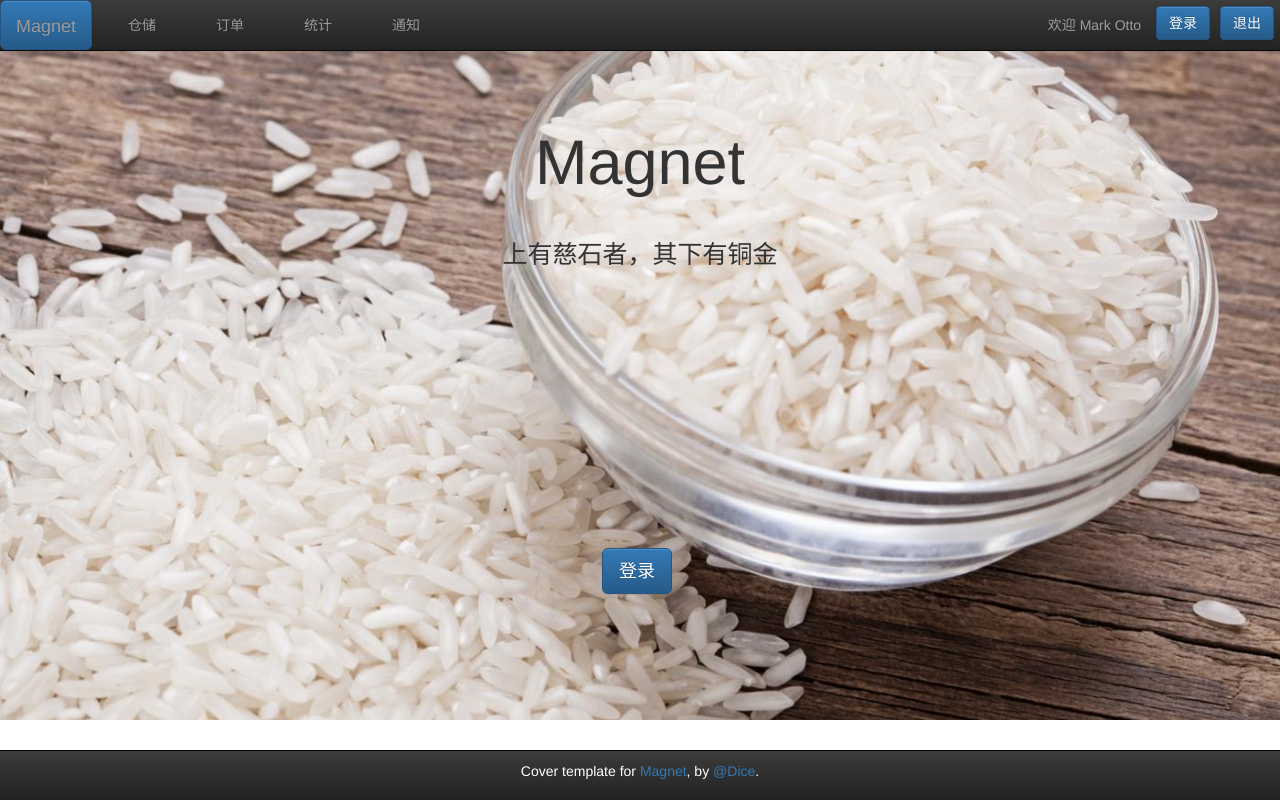
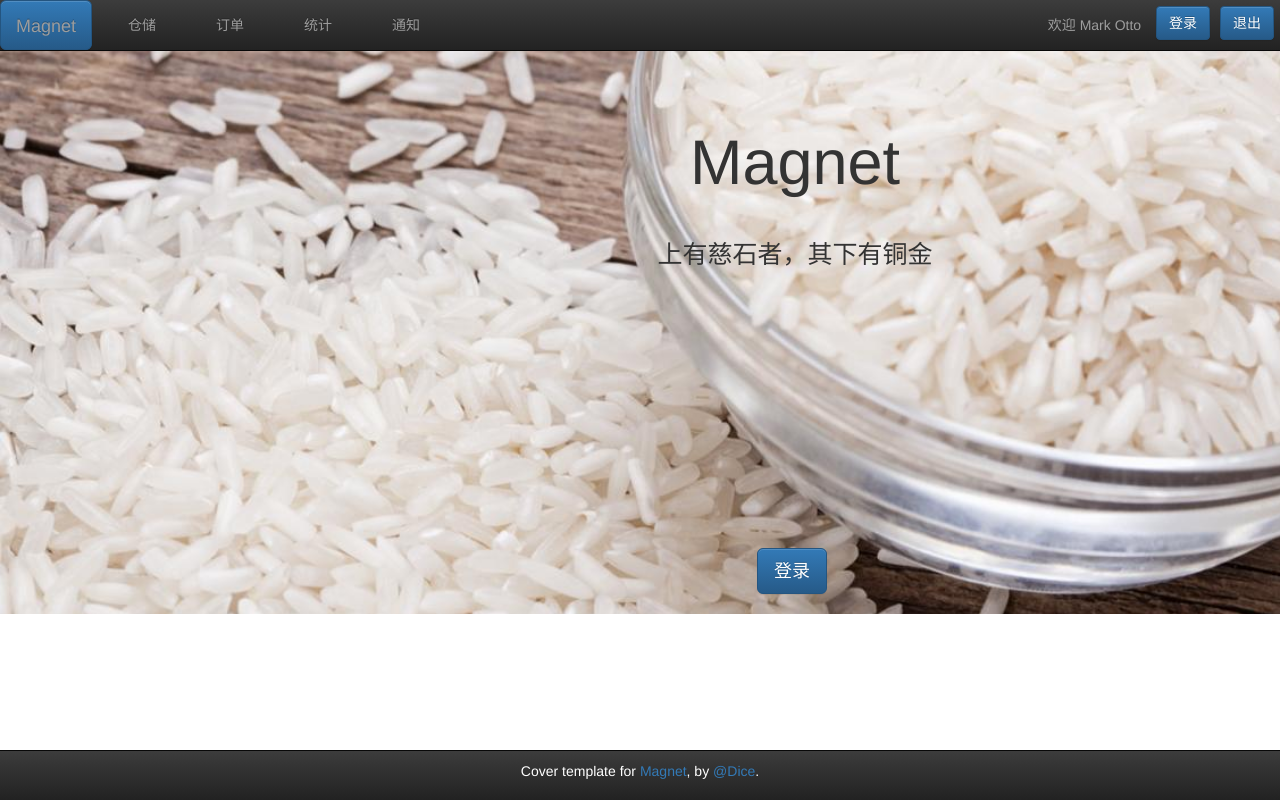
Before and after one commit to DiceChrisChang/Rice, a CodeIgniter app: page /database/index.php/firstenter/index in a window 1280 px wide; the page is wider, and only the part inside the window is pictured. Run offline with CodeIgniter, Linux system fonts and the light colour scheme; data that the repository does not hold is empty; some libraries are stand-ins or nearby versions.

Commit message:
still unfinished
2017-11-30 23:17:22

```diff
--- a/application/views/Firstenter/head.php
+++ b/application/views/Firstenter/head.php
@@ -20,14 +20,6 @@
 	<link rel="stylesheet" type="text/css" href="application/views/Firstenter/firstenter.css">
 	<!-- 暂时添加的 css -->
 	<style type="text/css">
-        body {
-        	padding-bottom: 20px;
-            background-image: url(img/indexBackground.jpg);
-            /* img url 需设置通用路径 仅有登录页面使用 使用 js */
-            background-size: cover;
-            background-repeat:no-repeat;
-            /*height: 100%;*/
-        }
         .foot_p{
         	color:white;
         	text-align: center;
@@ -46,12 +38,20 @@
         #loginButton{
         	margin-top: 260px;
         }
-         .jumbotron{
-        	background-color: #C9DEFE;
-        	height: 200%;
+        .jumbotron{
+            padding-bottom: 20px;
+            background-image: url(img/indexBackground.jpg);
+            /* img url 需设置通用路径 仅有登录页面使用 使用 js */
+            background-size: cover;
+            background-repeat:no-repeat;
+            overflow:hidden;
+            width: 1590px;
+            height: 100%;
+            overflow: hidden;
+            background-position:center;
         }
         #jContainer{
-        	background-color: #C9DEFE;
+
         }
         .btn{
         	margin-right: 6px;
```
